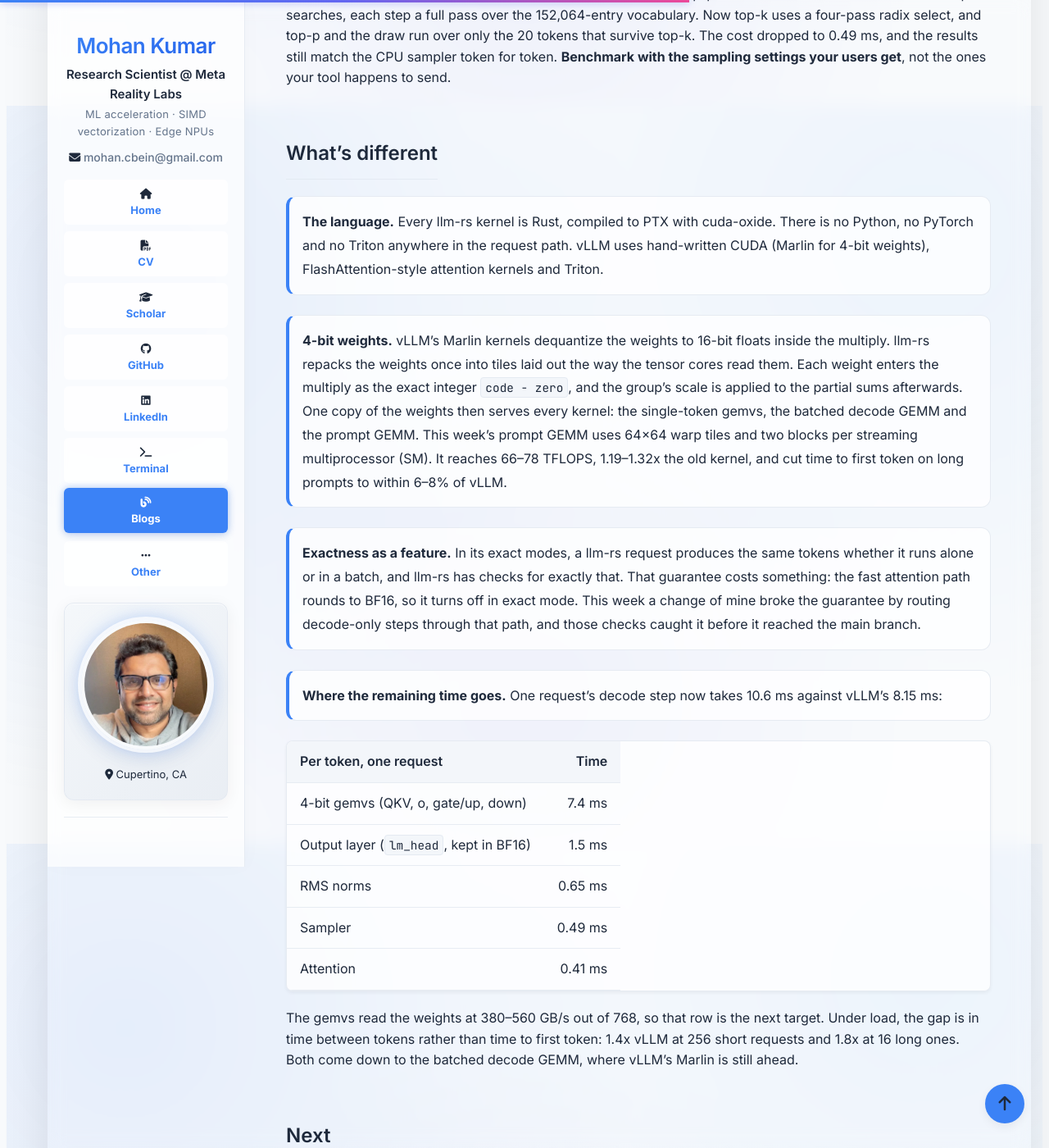
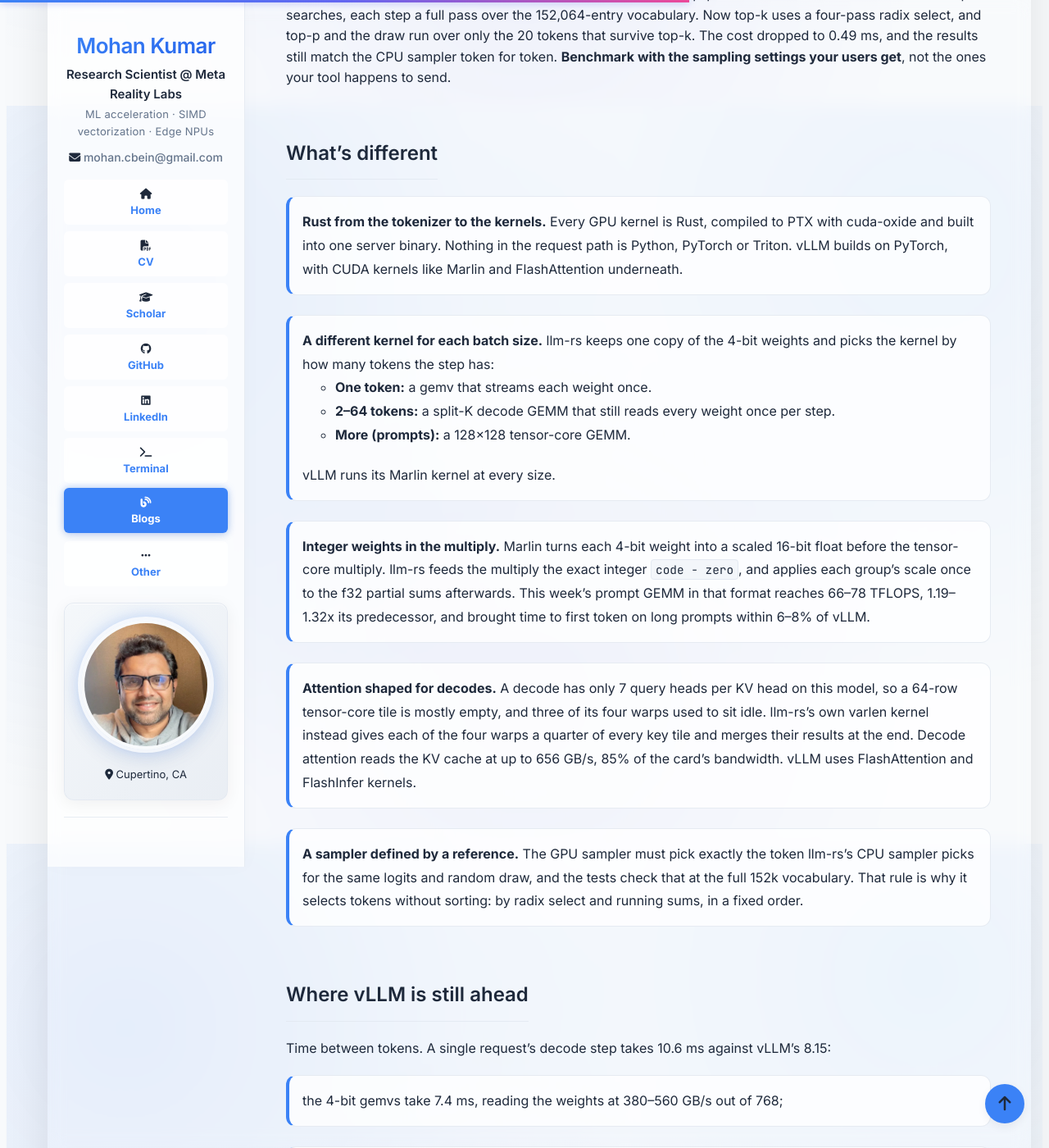
Before and after one commit to mohankku/mohankku.github.io, a Jekyll site: the page built from _posts/2026-11-20-llm-rs-7b-vs-vllm.md, in a window 1280 px wide and 1400 px high, scrolled down 1679 px. Shown: the whole window at 82% size. Built offline with Jekyll 4.4.1, drawn with Linux system fonts in a browser that asks for light colours; some of the changed text lies outside the part shown.

Commit message:
Rework the 7B post's differences around design choices
Co-Authored-By: Claude Opus 5.5 <noreply@anthropic.com>

```diff
--- a/_posts/2026-11-20-llm-rs-7b-vs-vllm.md
+++ b/_posts/2026-11-20-llm-rs-7b-vs-vllm.md
@@ -33,20 +33,27 @@ That last point turned out to matter. My own benchmark tool sends `temperature:
 
 ## What's different
 
-- **The language.** Every llm-rs kernel is Rust, compiled to PTX with cuda-oxide. There is no Python, no PyTorch and no Triton anywhere in the request path. vLLM uses hand-written CUDA (Marlin for 4-bit weights), FlashAttention-style attention kernels and Triton.
-- **4-bit weights.** vLLM's Marlin kernels dequantize the weights to 16-bit floats inside the multiply. llm-rs repacks the weights once into tiles laid out the way the tensor cores read them. Each weight enters the multiply as the exact integer `code − zero`, and the group's scale is applied to the partial sums afterwards. One copy of the weights then serves every kernel: the single-token gemvs, the batched decode GEMM and the prompt GEMM. This week's prompt GEMM uses 64×64 warp tiles and two blocks per streaming multiprocessor (SM). It reaches 66–78 TFLOPS, 1.19–1.32x the old kernel, and cut time to first token on long prompts to within 6–8% of vLLM.
-- **Exactness as a feature.** In its exact modes, a llm-rs request produces the same tokens whether it runs alone or in a batch, and llm-rs has checks for exactly that. That guarantee costs something: the fast attention path rounds to BF16, so it turns off in exact mode. This week a change of mine broke the guarantee by routing decode-only steps through that path, and those checks caught it before it reached the main branch.
-- **Where the remaining time goes.** One request's decode step now takes 10.6 ms against vLLM's 8.15 ms:
+- **Rust from the tokenizer to the kernels.** Every GPU kernel is Rust, compiled to PTX with cuda-oxide and built into one server binary. Nothing in the request path is Python, PyTorch or Triton. vLLM builds on PyTorch, with CUDA kernels like Marlin and FlashAttention underneath.
+- **A different kernel for each batch size.** llm-rs keeps one copy of the 4-bit weights and picks the kernel by how many tokens the step has:
+  - **One token:** a gemv that streams each weight once.
+  - **2–64 tokens:** a split-K decode GEMM that still reads every weight once per step.
+  - **More (prompts):** a 128×128 tensor-core GEMM.
 
-| Per token, one request | Time |
-|---|---:|
-| 4-bit gemvs (QKV, o, gate/up, down) | 7.4 ms |
-| Output layer (`lm_head`, kept in BF16) | 1.5 ms |
-| RMS norms | 0.65 ms |
-| Sampler | 0.49 ms |
-| Attention | 0.41 ms |
+  vLLM runs its Marlin kernel at every size.
+- **Integer weights in the multiply.** Marlin turns each 4-bit weight into a scaled 16-bit float before the tensor-core multiply. llm-rs feeds the multiply the exact integer `code − zero`, and applies each group's scale once to the f32 partial sums afterwards. This week's prompt GEMM in that format reaches 66–78 TFLOPS, 1.19–1.32x its predecessor, and brought time to first token on long prompts within 6–8% of vLLM.
+- **Attention shaped for decodes.** A decode has only 7 query heads per KV head on this model, so a 64-row tensor-core tile is mostly empty, and three of its four warps used to sit idle. llm-rs's own varlen kernel instead gives each of the four warps a quarter of every key tile and merges their results at the end. Decode attention reads the KV cache at up to 656 GB/s, 85% of the card's bandwidth. vLLM uses FlashAttention and FlashInfer kernels.
+- **A sampler defined by a reference.** The GPU sampler must pick exactly the token llm-rs's CPU sampler picks for the same logits and random draw, and the tests check that at the full 152k vocabulary. That rule is why it selects tokens without sorting: by radix select and running sums, in a fixed order.
 
-The gemvs read the weights at 380–560 GB/s out of 768, so that row is the next target. Under load, the gap is in time between tokens rather than time to first token: 1.4x vLLM at 256 short requests and 1.8x at 16 long ones. Both come down to the batched decode GEMM, where vLLM's Marlin is still ahead.
+## Where vLLM is still ahead
+
+Time between tokens. A single request's decode step takes 10.6 ms against vLLM's 8.15:
+- the 4-bit gemvs take 7.4 ms, reading the weights at 380–560 GB/s out of 768;
+- the BF16 `lm_head` takes 1.5 ms;
+- the RMS norms take 0.65 ms;
+- the sampler takes 0.49 ms;
+- attention takes 0.41 ms.
+
+Under load the gap is 1.4x at 256 short requests and 1.8x at 16 long ones. Both come down to the batched decode GEMM, where Marlin is faster.
 
 ## Next
 
```
